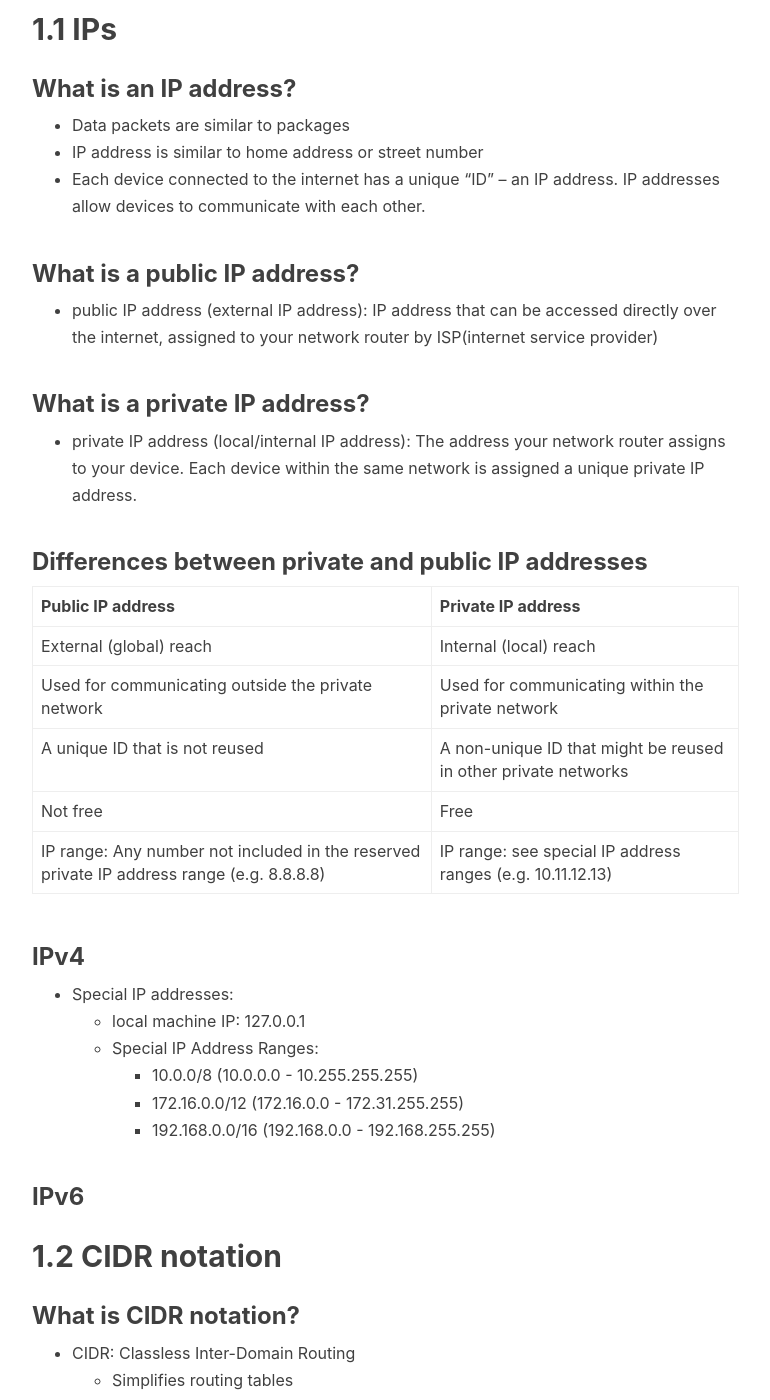
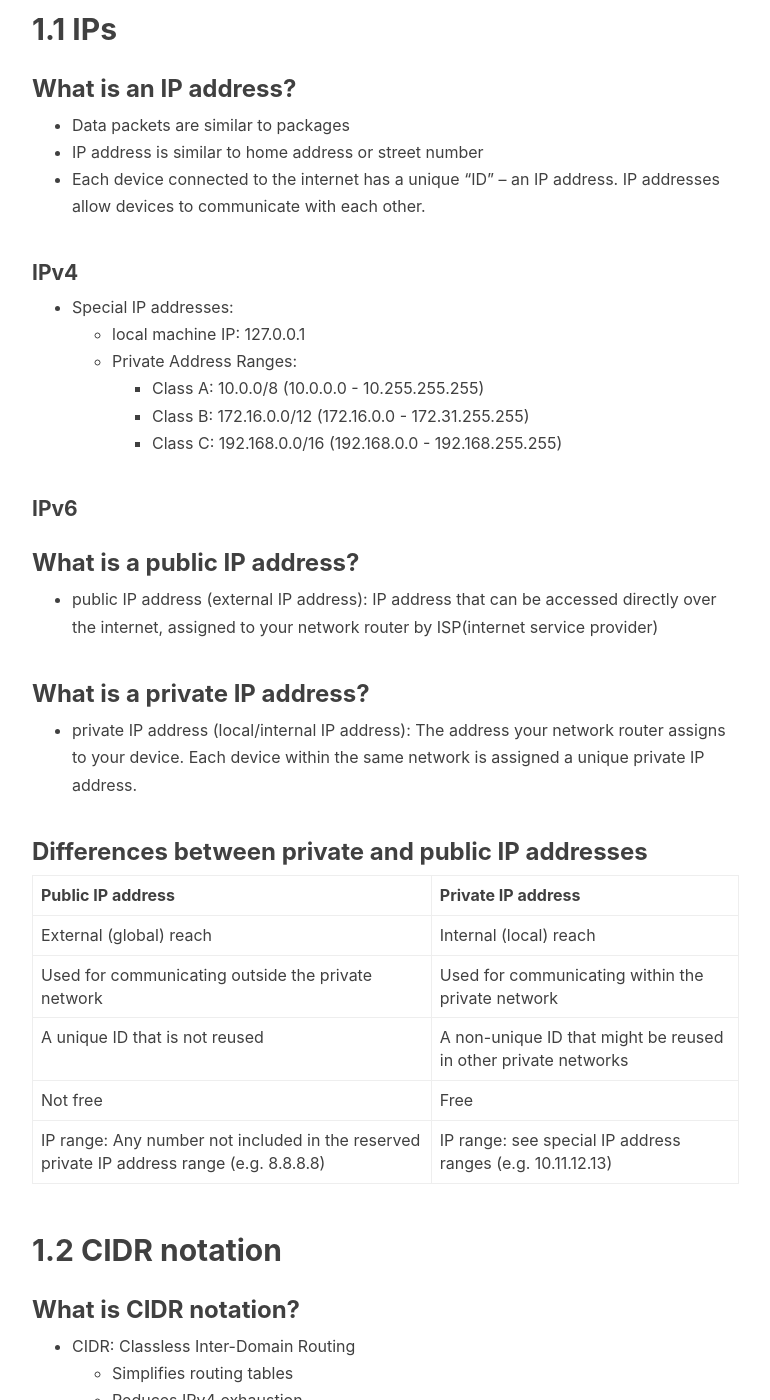
Before and after one commit to Lanzhou-J/Lanzhou-J.github.io, a Jekyll site: the page built from _posts/2022-01-23-DevOps-02-Networking.md, in a window 1280 px wide and 1400 px high, scrolled down 830 px. Shown: the whole window, without its empty margins (233-1003 px from the left). Built offline with Jekyll 4.4.1, drawn with Linux system fonts in a browser that asks for light colours; nearby versions of some CDN libraries; comment, search, counter and statistics services are not loaded; some of the changed lines change nothing that is shown.

Commit message:
formatting

```diff
--- a/_posts/2022-01-23-DevOps-02-Networking.md
+++ b/_posts/2022-01-23-DevOps-02-Networking.md
@@ -26,6 +26,20 @@ tags:
   - IP address is similar to home address or street number
   - Each device connected to the internet has a unique "ID" -- an IP address. IP addresses allow devices to communicate with each other.
 
+
+#### IPv4
+
+- Special IP addresses:
+  - local machine IP: 127.0.0.1
+  - Private Address Ranges:
+    - Class A: 10.0.0/8 (10.0.0.0 - 10.255.255.255)
+    - Class B: 172.16.0.0/12 (172.16.0.0 - 172.31.255.255)
+    - Class C: 192.168.0.0/16 (192.168.0.0 - 192.168.255.255)
+
+#### IPv6
+
+
+
 ### What is a public IP address?
   - public IP address (external IP address): IP address that can be accessed directly over the internet, assigned to your network router by ISP(internet service provider)
 
@@ -45,16 +59,7 @@ tags:
 | IP range: Any number not included in the reserved private IP address range (e.g. 8.8.8.8)     |  IP range: see special IP address ranges (e.g. 10.11.12.13)    |
 
 
-### IPv4
 
-- Special IP addresses:
-  - local machine IP: 127.0.0.1
-  - Special IP Address Ranges:
-    - 10.0.0/8 (10.0.0.0 - 10.255.255.255)
-    - 172.16.0.0/12 (172.16.0.0 - 172.31.255.255)
-    - 192.168.0.0/16 (192.168.0.0 - 192.168.255.255)
-
-### IPv6
 
 
 ## 1.2 CIDR notation
```
